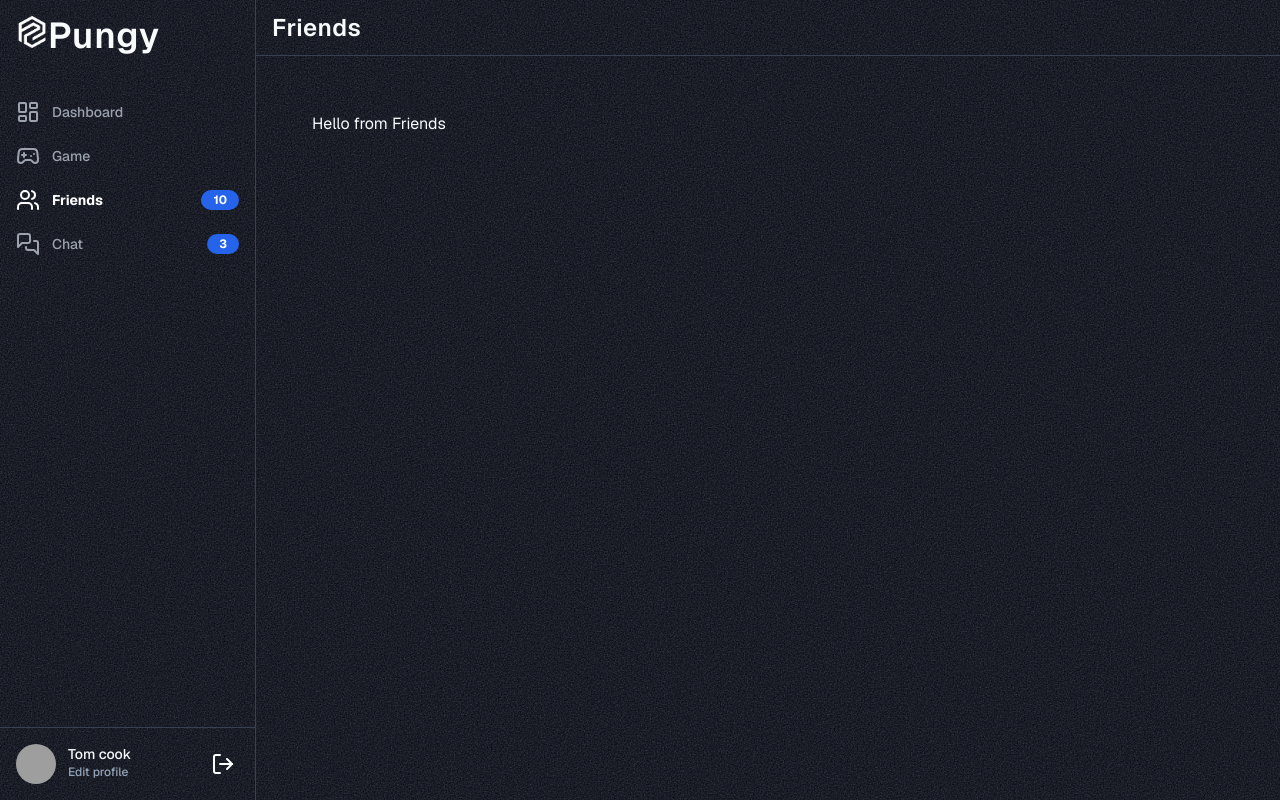
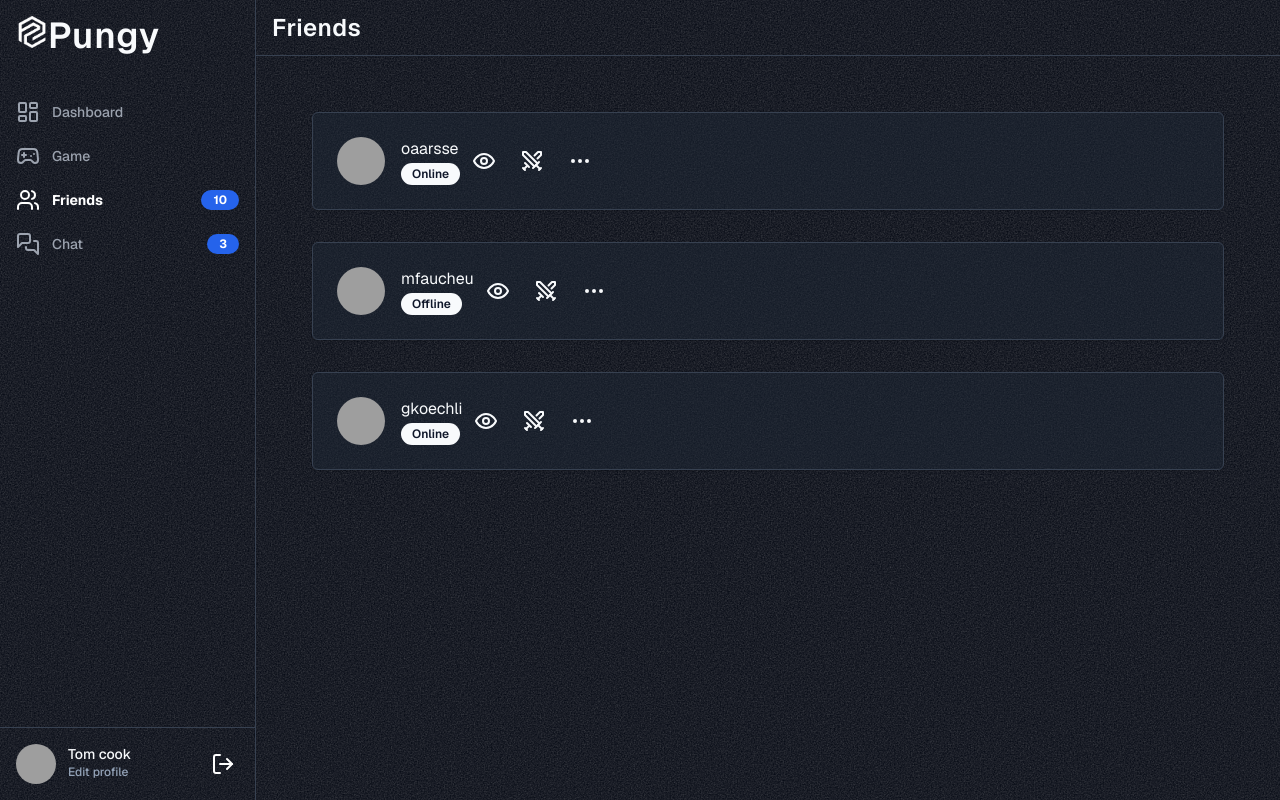
Before and after one commit to gkoechli/ft_transcendence, a Next.js app in the folder apps/web/: page /friends in a window 1280 px wide. Built offline with nearby package versions, Linux system fonts and the light colour scheme; grey boxes are pictures that could not be loaded.

Commit message:
wip friend page

```diff
--- /dev/null
+++ b/apps/web/app/(dashboard)/friends/_components/friend.tsx
@@ -0,0 +1,105 @@
+"use client";
+
+import { Card } from "@web/components/card/card";
+import { Badge } from "@web/components/ui/badge";
+import { Button } from "@web/components/ui/button";
+import { Eye, MoreHorizontal, Swords } from "lucide-react";
+import Image from "next/image";
+import {
+	Tooltip,
+	TooltipContent,
+	TooltipProvider,
+	TooltipTrigger,
+} from "@web/components/ui/tooltip"
+import {
+	Popover,
+	PopoverContent,
+	PopoverTrigger,
+} from "@web/components/ui/popover"
+
+export function FriendCard({ name, avatar, status }: {
+	name: string;
+	avatar: string;
+	status: string;
+}) {
+	return (
+		<Card>
+			<div className="p-6 flex items-center w-full">
+				<div className="flex">
+					<div>
+						<Image
+							src={avatar}
+							width={48}
+							height={48}
+							className="rounded-full w-12 h-12"
+							alt="avatar"
+							loading="eager"
+						/>
+					</div>
+					<div className="ml-4">
+						<div className="items-center">
+							<p>
+								{name}
+							</p>
+							<Badge variant="default">
+								{status}
+							</Badge>
+						</div>
+					</div>
+				</div>
+				<div className="flex float-right">
+					<TooltipProvider>
+						<Tooltip>
+							<TooltipTrigger>
+								<Button size="sm" variant="ghost">
+									<Eye />
+								</Button>
+							</TooltipTrigger>
+							<TooltipContent>
+								<p>View Game</p>
+							</TooltipContent>
+						</Tooltip>
+					</TooltipProvider>
+
+					<TooltipProvider>
+						<Tooltip>
+							<TooltipTrigger>
+								<Button size="sm" variant="ghost">
+									<Swords />
+								</Button>
+							</TooltipTrigger>
+							<TooltipContent>
+								<p>Start Game</p>
+							</TooltipContent>
+						</Tooltip>
+					</TooltipProvider>
+
+					<TooltipProvider>
+						<Tooltip>
+							<TooltipTrigger>
+								<Popover>
+									<PopoverTrigger>
+										<Button size="sm" variant="ghost">
+											<MoreHorizontal />
+										</Button>
+									</PopoverTrigger>
+									<PopoverContent className="w-48 p-0">
+										<Button size="sm"  variant="ghost" className="w-full">
+											Block friend
+										</Button>
+										<Button size="sm" variant="ghost" className="w-full">
+											Remove friend
+										</Button>
+									</PopoverContent>
+								</Popover>
+							</TooltipTrigger>
+							<TooltipContent>
+								<p>More</p>
+							</TooltipContent>
+						</Tooltip>
+					</TooltipProvider>
+				</div>
+			</div>
+		</Card>
+	)
+}
--- a/apps/web/app/(dashboard)/friends/page.tsx
+++ b/apps/web/app/(dashboard)/friends/page.tsx
@@ -1,5 +1,11 @@
+import { FriendCard } from "./_components/friend";
+
 export default function Home() {
 	return (
-		<h1>Hello from Friends</h1>
+		<div>
+			<FriendCard name="oaarsse" status="Online" avatar="https://images.unsplash.com/photo-1472099645785-5658abf4ff4e?ixlib=rb-1.2.1&ixid=eyJhcHBfaWQiOjEyMDd9&auto=format&fit=facearea&facepad=2&w=256&h=256&q=80" />
+			<FriendCard name="mfaucheu" status="Offline" avatar="https://images.unsplash.com/photo-1703319958424-bfb960c17c52?q=80&w=2834&auto=format&fit=crop&ixlib=rb-4.0.3&ixid=M3wxMjA3fDB8MHxwaG90by1wYWdlfHx8fGVufDB8fHx8fA%3D%3D" />
+			<FriendCard name="gkoechli" status="Online" avatar="https://images.unsplash.com/photo-1682686580186-b55d2a91053c?q=80&w=2875&auto=format&fit=crop&ixlib=rb-4.0.3&ixid=M3wxMjA3fDF8MHxwaG90by1wYWdlfHx8fGVufDB8fHx8fA%3D%3D" />
+		</div>
 	);
 }
```
